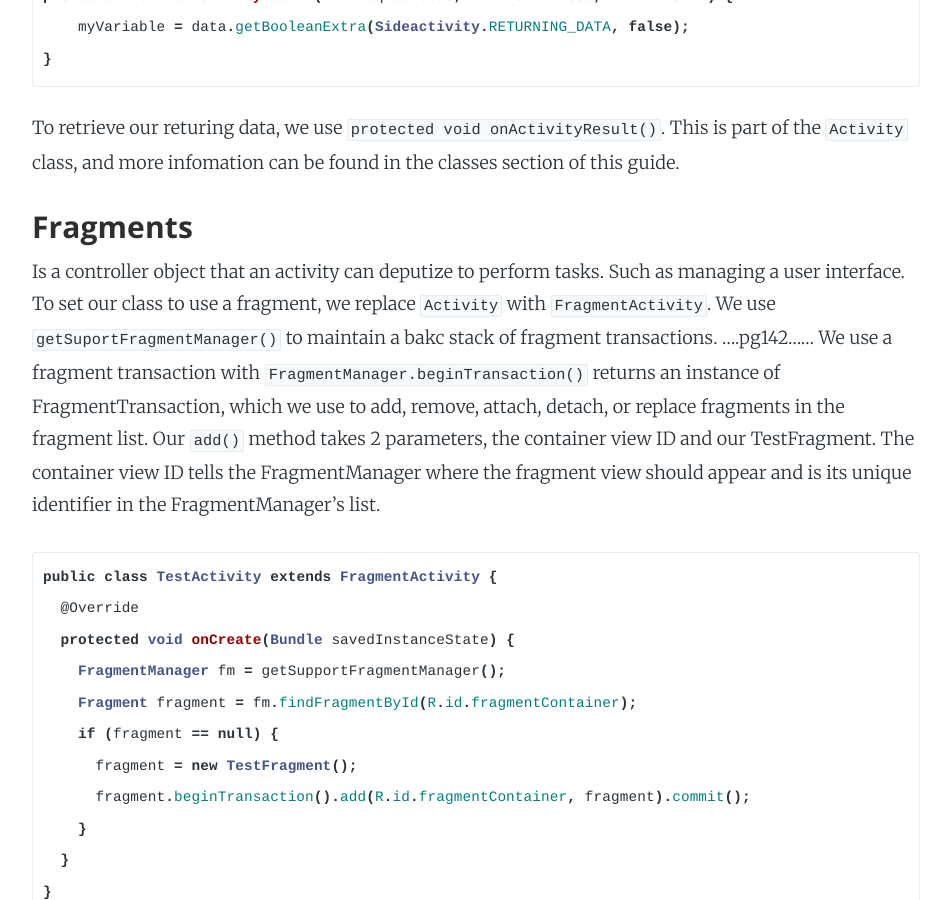
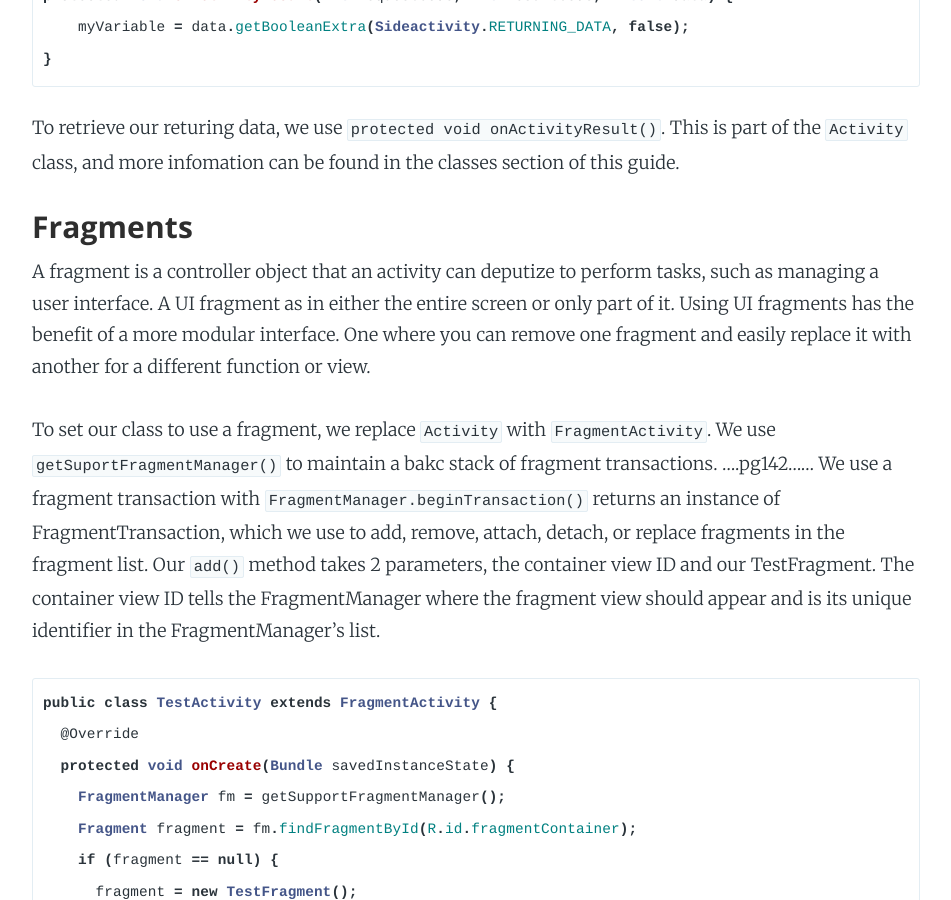
Before and after one commit to Carpk/ShawnKlein, a Jekyll site: the page built from _posts/2016-07-16-introduction-to-android.md, in a window 1280 px wide and 900 px high, scrolled down 5908 px. Shown: the whole window, without its empty margins (164-1115 px from the left). Built offline with Jekyll 4.4.1, drawn with Linux system fonts in a browser that asks for light colours; nearby versions of some CDN libraries; some web fonts are replaced; Markdown is read by kramdown in place of the engine named in the settings.

Commit message:
Cleaning up fragments description, have a more descriptive intro,

`````diff
--- a/_posts/2016-07-16-introduction-to-android.md
+++ b/_posts/2016-07-16-introduction-to-android.md
@@ -158,7 +158,9 @@
 
 ### Fragments
 
-Is a controller object that an activity can deputize to perform tasks. Such as managing a user interface. To set our class to use a fragment, we replace `Activity` with `FragmentActivity`. We use `getSuportFragmentManager()` to maintain a bakc stack of fragment transactions. ....pg142...... We use a fragment transaction with `FragmentManager.beginTransaction()` returns an instance of FragmentTransaction, which we use to add, remove, attach, detach, or replace fragments in the fragment list. Our `add()` method takes 2 parameters, the container view ID and our TestFragment. The container view ID tells the FragmentManager where the fragment view should appear and is its unique identifier in the FragmentManager's list.
+A fragment is a controller object that an activity can deputize to perform tasks, such as managing a user interface. A UI fragment as in either the entire screen or only part of it. Using UI fragments has the benefit of a more modular interface. One where you can remove one fragment and easily replace it with another for a different function or view.
+
+To set our class to use a fragment, we replace `Activity` with `FragmentActivity`. We use `getSuportFragmentManager()` to maintain a bakc stack of fragment transactions. ....pg142...... We use a fragment transaction with `FragmentManager.beginTransaction()` returns an instance of FragmentTransaction, which we use to add, remove, attach, detach, or replace fragments in the fragment list. Our `add()` method takes 2 parameters, the container view ID and our TestFragment. The container view ID tells the FragmentManager where the fragment view should appear and is its unique identifier in the FragmentManager's list.
 
 ````java
 public class TestActivity extends FragmentActivity {
`````
